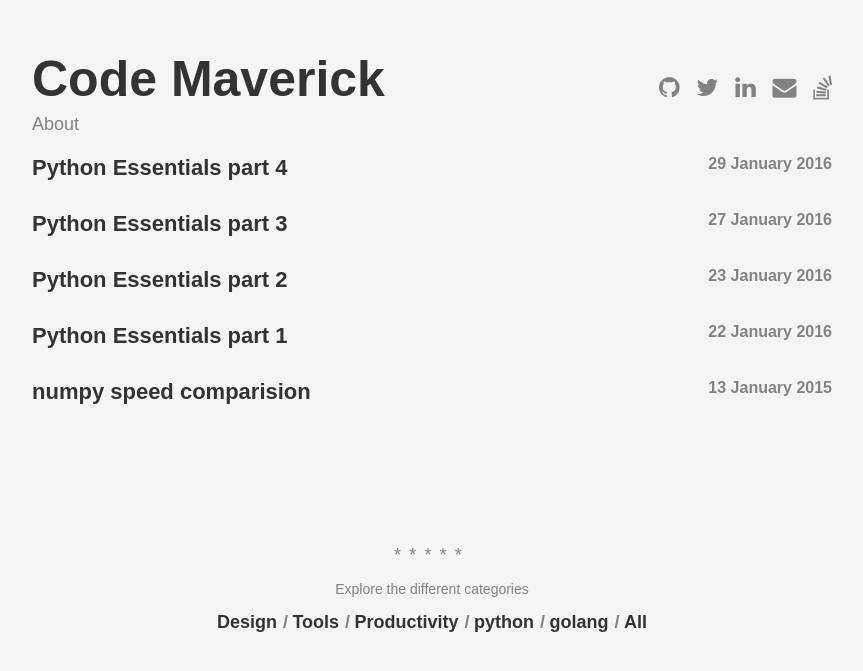
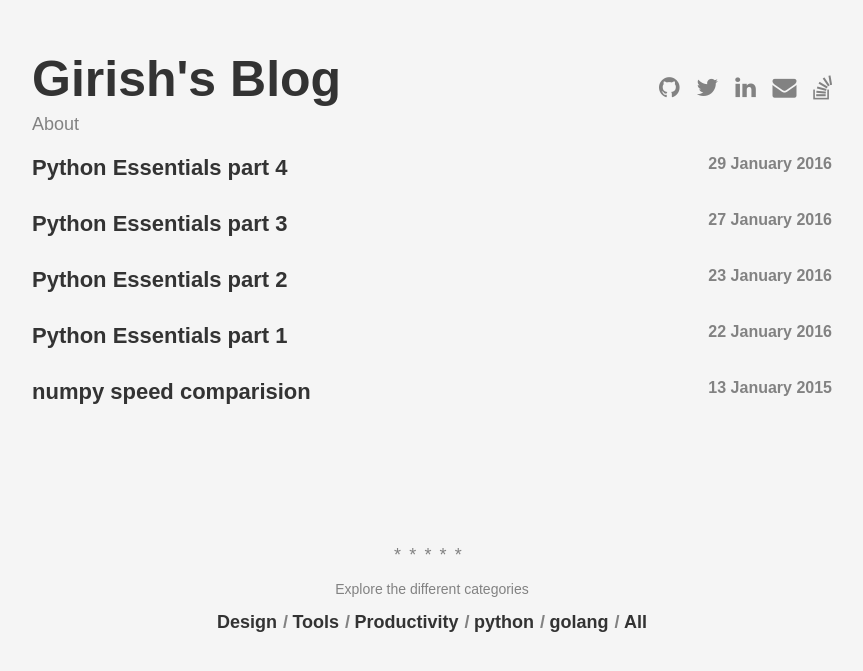
Before and after one commit to girishramnani/girishramnani.github.io, a Jekyll site: the page built from index.html, in a window 1280 px wide. Shown: the top 671 px of the page, without its empty margins (208-1071 px from the left). Built offline with Jekyll 4.4.1, drawn with Linux system fonts in a browser that asks for light colours; some web fonts are replaced.

Commit message:
changed the title

```diff
--- a/_config.yml
+++ b/_config.yml
@@ -1,5 +1,5 @@
 # Site settings
-title: Code Maverick
+title: Girish's Blog
 description: >
   Writing about programming and what not.
 
```
